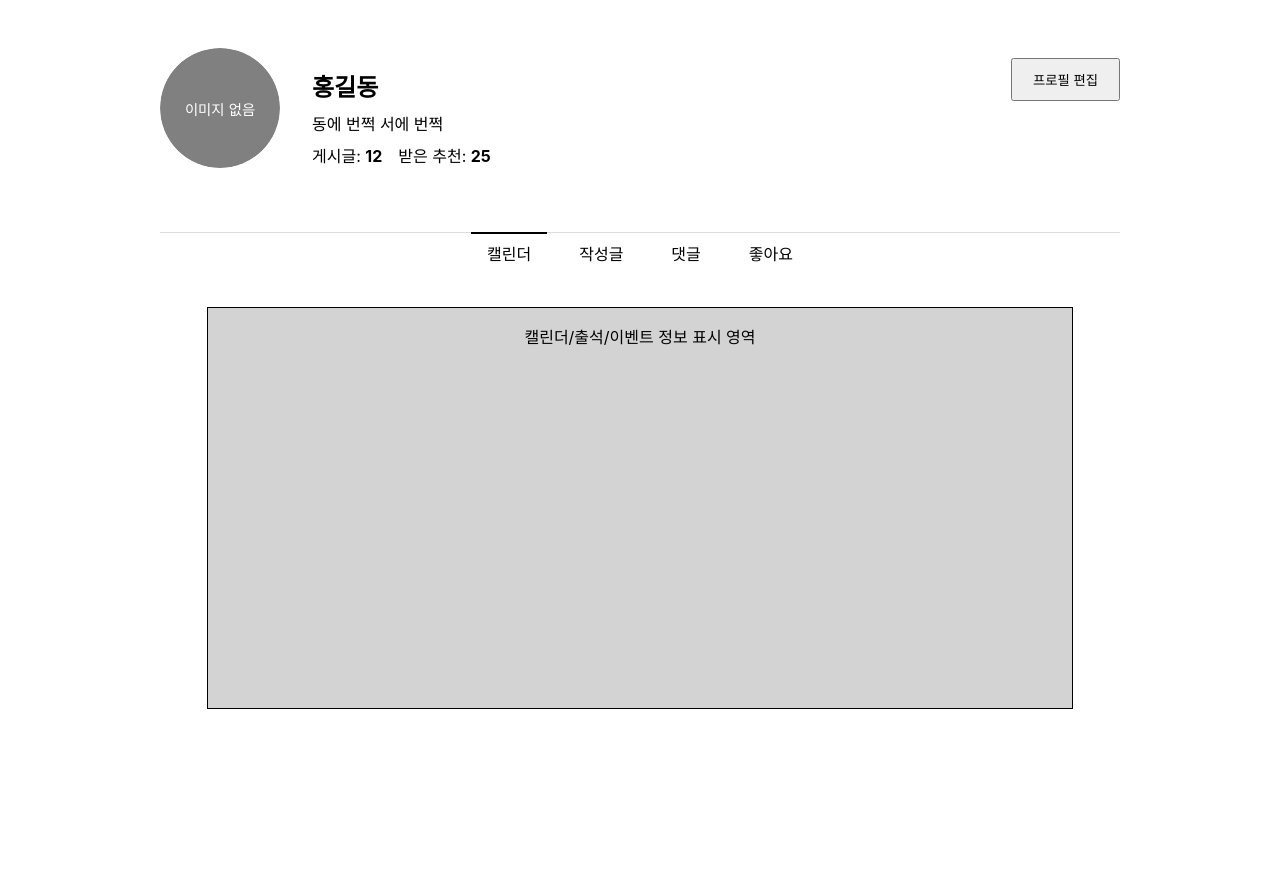
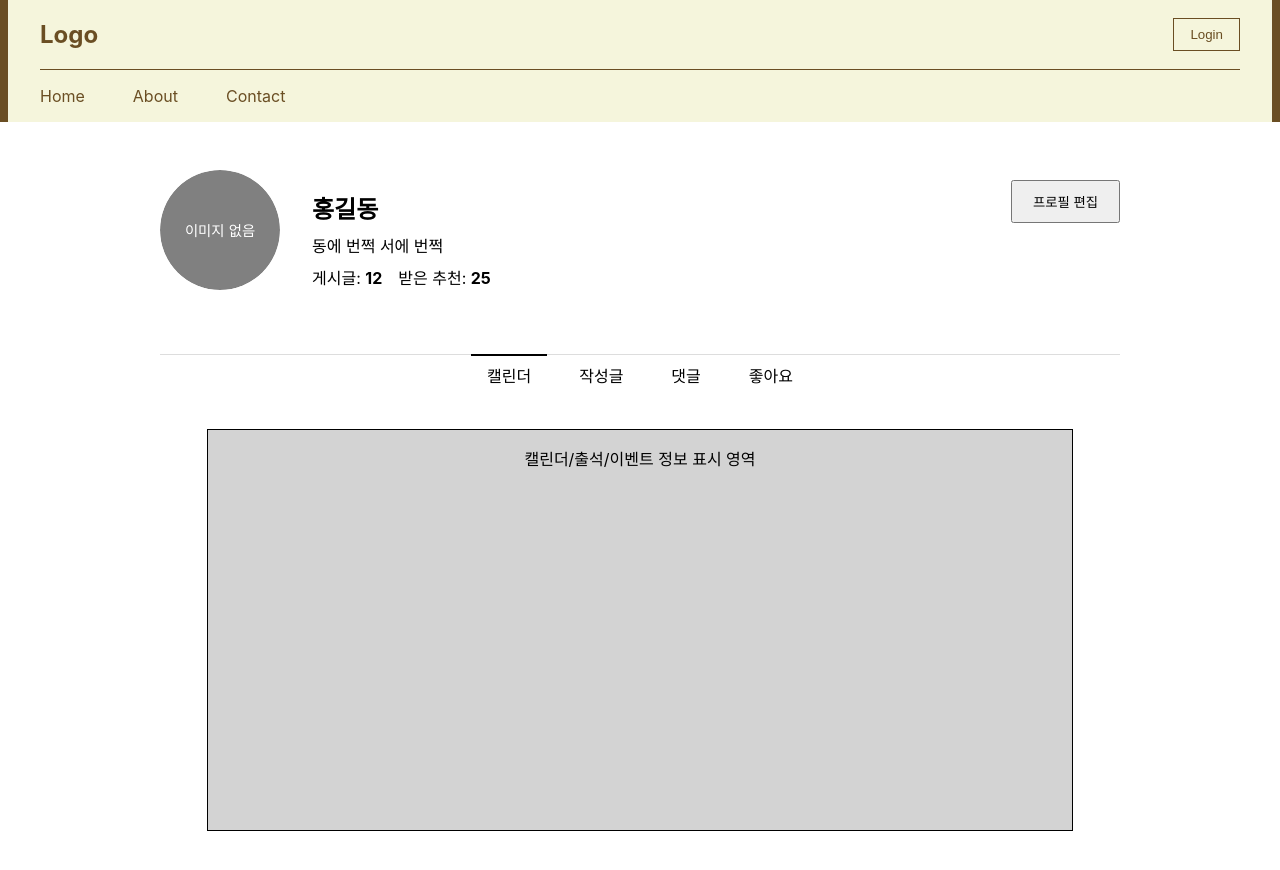
Before and after one commit to BlackMoreCode/FinalProject, a React (Create React App) app in the folder front/: page / in a window 1280 px wide. Shown: the top 870 px of the page. Before the commit the page ends 800 px from the top, so only its background shows below. Built offline with nearby package versions, Linux system fonts and the light colour scheme.

Commit message:
2025-02-24 헤더 네비바 기본 요소 생성

```diff
--- a/front/src/App.js
+++ b/front/src/App.js
@@ -1,12 +1,13 @@
 import React from "react";
 import { Route, BrowserRouter as Router, Routes } from "react-router-dom";
-
+import Header from "./component/Header";
 import ProfilePage from "./page/profile/ProfilePage";
 
 function App() {
   return (
     <div>
       <Router>
+        <Header />
         <main style={{ maxWidth: "1200px", margin: "0 auto", padding: "16px" }}>
           <Routes>
             <Route path="/" element={<ProfilePage />} />
--- /dev/null
+++ b/front/src/component/Header.jsx
@@ -0,0 +1,79 @@
+import styled from "styled-components";
+
+const Navbar = styled.nav`
+  display: flex;
+  flex-direction: column;
+  background-color: #6a4e23;
+  color: white;
+  width: 100%;
+`;
+
+const NavContainer = styled.div`
+  max-width: 1200px;
+  width: 100%;
+  margin: 0 auto;
+  background-color: #f5f5dc;
+  padding: 0 2rem;
+`;
+
+const TopSection = styled.div`
+  display: flex;
+  justify-content: space-between;
+  align-items: center;
+  background-color: #f5f5dc;
+  color: #6a4e23;
+`;
+
+const BottomSection = styled.div`
+  display: flex;
+  justify-content: flex-start;
+  border-top: #6a4e23 1px solid;
+  width: 100%;
+`;
+
+const NavLinks = styled.ul`
+  list-style: none;
+  display: flex;
+  gap: 3rem;
+  color: #6a4e23;
+  padding-left: 0;
+`;
+
+const NavLink = styled.li`
+  cursor: pointer;
+  &:hover {
+    text-decoration: underline;
+  }
+`;
+
+const LoginButton = styled.button`
+  background: none;
+  border: 1px solid #6a4e23;
+  color: #6a4e23;
+  padding: 0.5rem 1rem;
+  cursor: pointer;
+  &:hover {
+    background: #6a4e23;
+    color: #f5f5dc;
+  }
+`;
+
+export default function Header() {
+  return (
+    <Navbar>
+      <NavContainer>
+        <TopSection>
+          <h1>Logo</h1>
+          <LoginButton>Login</LoginButton>
+        </TopSection>
+        <BottomSection>
+          <NavLinks>
+            <NavLink>Home</NavLink>
+            <NavLink>About</NavLink>
+            <NavLink>Contact</NavLink>
+          </NavLinks>
+        </BottomSection>
+      </NavContainer>
+    </Navbar>
+  );
+}
```
